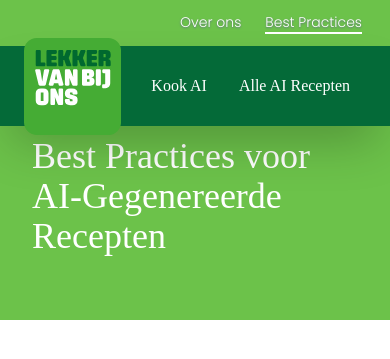
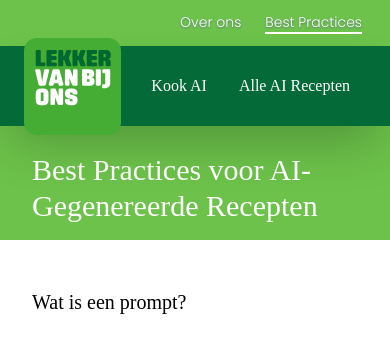
Before and after one commit to StevenDujardin/Bachelor-Project-VLAM, a React (Vite) app in the folder frontend/: page /best_practices in a window 390 px wide. Shown: the top 359 px of the page. Built offline with nearby package versions, Linux system fonts and the light colour scheme; a web font is replaced by a local one.

Commit message:
Update BestPractice.tsx

```diff
--- a/frontend/src/pages/BestPractice.tsx
+++ b/frontend/src/pages/BestPractice.tsx
@@ -3,9 +3,9 @@ import { FC } from "react";
 export const BestPractice: FC = () => {
   return (
     <>
-      <div className="flex flex-col justify-end w-full h-80 object-cover bg-[#6cc24a]">
+      <div className="flex flex-col justify-end w-full  h-60 md:h-80 object-cover bg-[#6cc24a]">
         <div className="flex self-center mx-24 w-screen max-w-7xl">
-          <h1 className="font-centerBold text-white text-4xl pb-16 px-8 md:px-0">
+          <h1 className="font-centerBold text-white text-3xl md:text-4xl pb-4 md:pb-16 px-8 xl:px-0">
             Best Practices voor AI-Gegenereerde Recepten
           </h1>
         </div>
```
